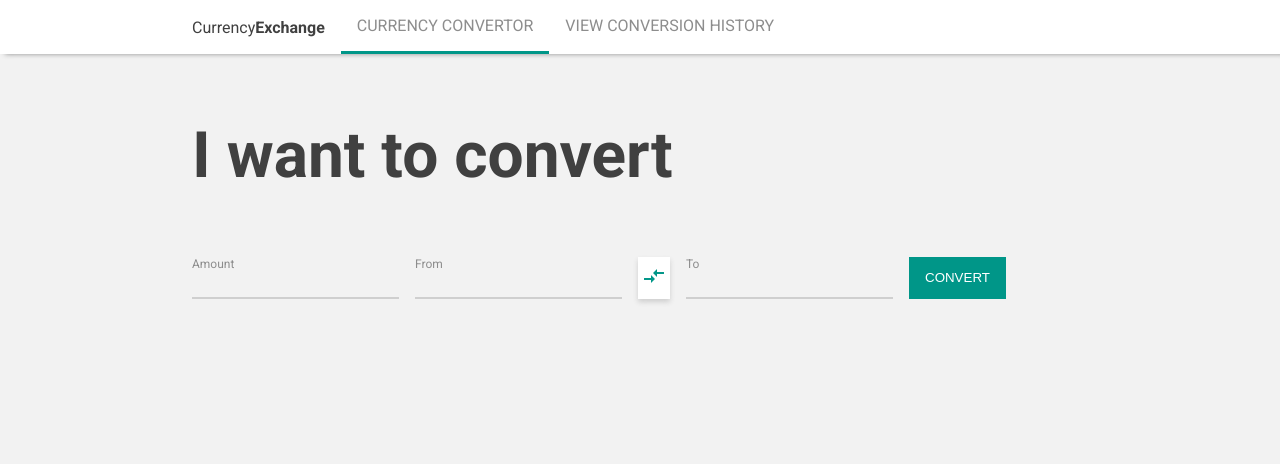
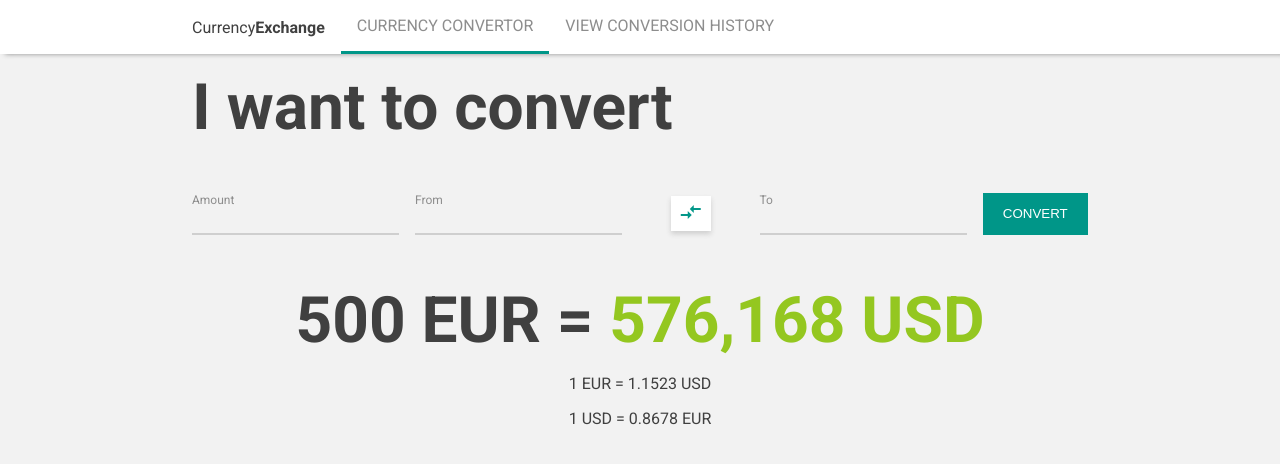
Before and after one commit to hosseinAMD/currency-exchange, a React (Create React App) app: page / in a window 1280 px wide. Shown: the top 464 px of the page. Built offline with nearby package versions, Linux system fonts and the light colour scheme.

Commit message:
feat: result design implemented

```diff
--- a/src/components/common/icon-button/icon-button.scss
+++ b/src/components/common/icon-button/icon-button.scss
@@ -3,7 +3,9 @@
 .icon-button {
   background-color: white;
   color: $primary-color;
+  width: 2.5rem;
   padding: 0.25rem;
   border: none;
   box-shadow: 0 3px 5px $gray-shadow-color;
+  margin: auto;
 }
--- a/src/components/pages/home/convert-form/convert-button.scss
+++ b/src/components/pages/home/convert-form/convert-button.scss
@@ -3,5 +3,5 @@
   grid-template-columns: repeat(5, 1fr);
   grid-auto-rows: 1fr;
   grid-column-gap: 1rem;
-  max-width: 500px;
+  margin-top: 3rem;
 }
--- /dev/null
+++ b/src/components/pages/home/result/euqality.tsx
@@ -0,0 +1,33 @@
+export interface EqualityProps {
+  leftHandLabel: string;
+  leftHandValue: string | number;
+  rightHandLable: string;
+  rightHandValue: string | number;
+  leftHandClassName?: string;
+  rightHandClassName?: string;
+  className?: string;
+}
+
+const Equality: React.FC<EqualityProps> = ({
+  leftHandLabel,
+  leftHandValue,
+  rightHandLable,
+  rightHandValue,
+  leftHandClassName,
+  rightHandClassName,
+  className,
+}) => {
+  return (
+    <p className={className}>
+      <span className={leftHandClassName}>
+        {leftHandValue} {leftHandLabel}
+      </span>{" "}
+      ={" "}
+      <span className={rightHandClassName}>
+        {rightHandValue} {rightHandLable}
+      </span>
+    </p>
+  );
+};
+
+export default Equality;
--- /dev/null
+++ b/src/components/pages/home/result/index.tsx
@@ -0,0 +1,47 @@
+import Equality from "./euqality";
+import "./result.scss";
+
+export interface ResultProps {
+  from: string;
+  target: string;
+  fromUnitRate: string;
+  targetUnitRate: string;
+  fromValue: string;
+  targetValue: string;
+}
+
+const Result: React.FC<ResultProps> = ({
+  from,
+  target,
+  fromUnitRate,
+  targetUnitRate,
+  fromValue,
+  targetValue,
+}) => {
+  return (
+    <div className="result">
+      <Equality
+        leftHandLabel={from}
+        leftHandValue={fromValue}
+        rightHandLable={target}
+        rightHandValue={targetValue}
+        className="page-title"
+        rightHandClassName="result__main"
+      />
+      <Equality
+        leftHandLabel={from}
+        leftHandValue={1}
+        rightHandLable={target}
+        rightHandValue={targetUnitRate}
+      />
+      <Equality
+        leftHandLabel={target}
+        leftHandValue={1}
+        rightHandLable={from}
+        rightHandValue={fromUnitRate}
+      />
+    </div>
+  );
+};
+
+export default Result;
--- /dev/null
+++ b/src/components/pages/home/result/result.scss
@@ -0,0 +1,10 @@
+@import "styles/colors.scss";
+
+.result {
+  margin-top: 3rem;
+  text-align: center;
+}
+
+.result__main {
+  color: $accent-color;
+}
--- a/src/pages/home/index.tsx
+++ b/src/pages/home/index.tsx
@@ -1,4 +1,5 @@
 import ConvertForm from "components/pages/home/convert-form";
+import Result from "components/pages/home/result";
 import t from "i18n";
 
 const Home: React.FC = () => {
@@ -6,6 +7,14 @@ const Home: React.FC = () => {
     <div>
       <p className="page-title">{t("homeTitle")}</p>
       <ConvertForm />
+      <Result
+        from="EUR"
+        fromValue="500"
+        fromUnitRate="0.8678"
+        target="USD"
+        targetValue="576,168"
+        targetUnitRate="1.1523"
+      />
     </div>
   );
 };
--- a/src/styles/typography.scss
+++ b/src/styles/typography.scss
@@ -10,6 +10,10 @@ body {
   -moz-osx-font-smoothing: grayscale;
 }
 
+p {
+  margin: 1rem 0;
+}
+
 .page-title {
   font-weight: bold;
   font-size: 4rem;
```
